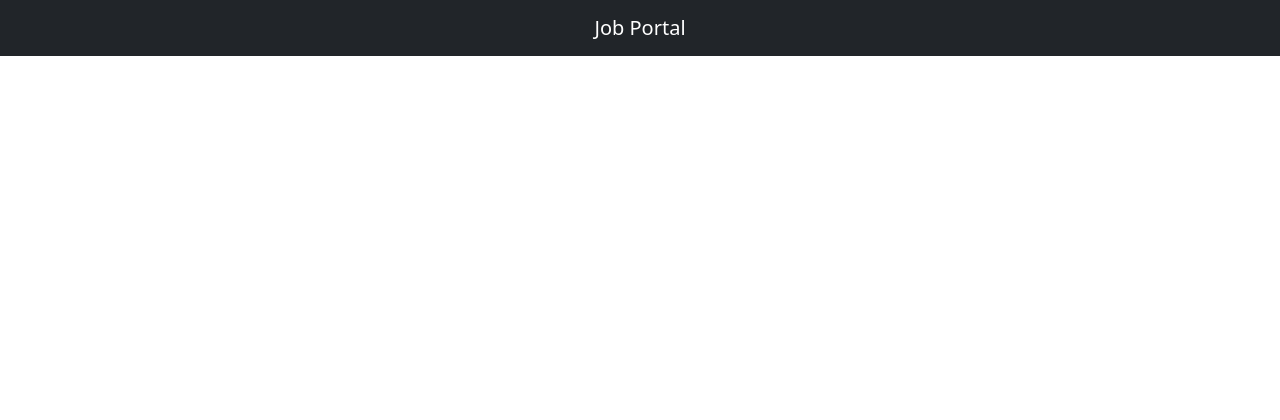
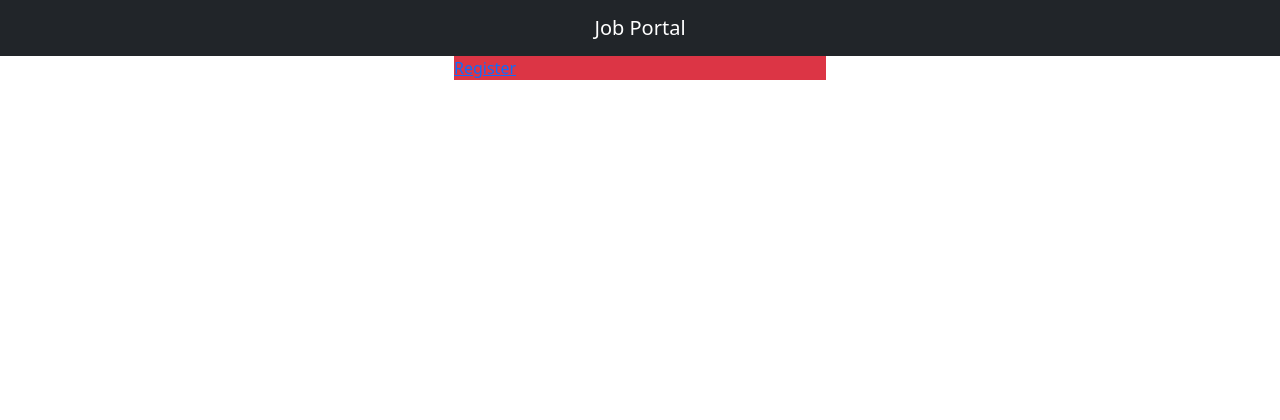
Before and after one commit to iamaliataie/django-human-resources, a Django app: page / in a window 1280 px wide. Shown: the top 420 px of the page. Run offline with Django 4.2, Linux system fonts and the light colour scheme.

Commit message:
Update home template

```diff
--- a/App/templates/home.html
+++ b/App/templates/home.html
@@ -2,6 +2,12 @@
 
 {% block content %}
 
-
+    <div class="container">
+        <div class="col-12 col-md-4 mx-auto bg-danger">
+            <div class="buttons">
+                <a href="{% url 'register' %}">Register</a>
+            </div>
+        </div>
+    </div>
 
 {% endblock content %}
```
